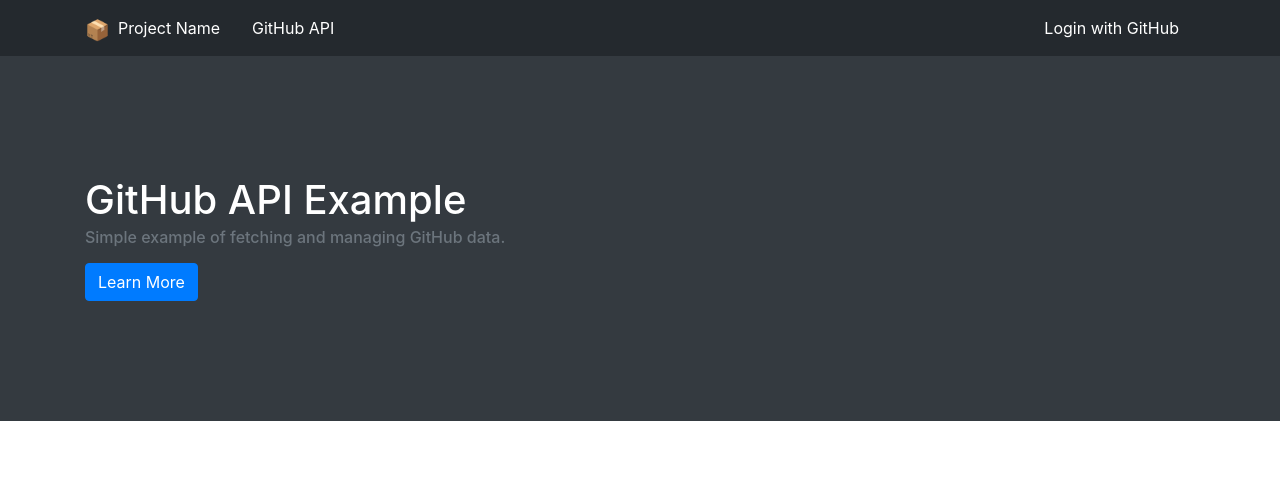
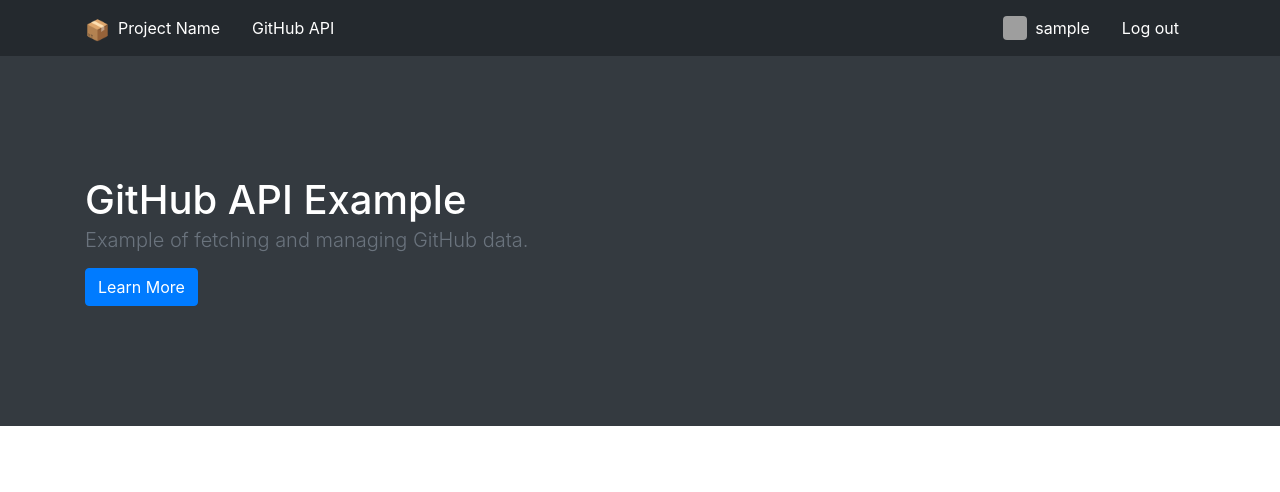
Before and after one commit to MLH/mlh-hackathon-flask-starter, a Flask app: template app/templates/github/guide.html in a window 1280 px wide. Shown: the top 492 px of the page. Run offline with Flask 2, Linux system fonts and the light colour scheme; the template is opened without the code that fills it, so the values that code supplies are empty; the visitor is signed in with stand-in values (Sample User, id 1); data comes from the database, SQL or seed files in the repository; some libraries are stand-ins or nearby versions; grey boxes are pictures that could not be loaded.

Commit message:
Update github guide page

```diff
--- a/app/app.py
+++ b/app/app.py
@@ -2,7 +2,7 @@ import os
 
 from flask import Flask, render_template
 from . import settings, views, models
-from extensions import db, markdown
+from .extensions import db, markdown
 
 project_dir = os.path.dirname(os.path.abspath(__file__))
 
--- a/app/templates/500.html
+++ b/app/templates/500.html
@@ -2,8 +2,8 @@
 
 {% block content %}
   <div class='container py-5 my-5 text-muted text-center'>
-    <h1 class='h5'>This isn't the page you are looking for.</h1>
-    <p>We couldn't find this page. Please check your URL or go back home.<p>
+    <h1 class='h5'>Oops, Something went wrong.</h1>
+    <p>The server encountered an internal error or misconfiguration and was unable to complete your request.</p>
     <a href='/' class='btn btn-primary'>Go back home</a>
   </div>
 {% endblock %}
--- a/app/templates/github/guide.html
+++ b/app/templates/github/guide.html
@@ -1,13 +1,13 @@
 {% extends 'layout.html' %}
 
 {% block header %}
-<div class='bg-dark text-light py-5'>
-  <div class='container py-5 my-4'>
-    <h1 class='h1 text-white mb-1'>GitHub API Example</h1>
-    <h2 class='h6 text-secondary'>Simple example of fetching and managing GitHub data.</h2>
-    <a href="{{ url_for('public.user_guide', _anchor='github-oauth') }}" class='btn btn-primary mt-2'>Learn More</a>
+  <div class='bg-dark text-light py-5'>
+    <div class='container py-5 my-4'>
+      <h1 class='display-5 mb-1 text-white mb-1'>GitHub API Example</h1>
+      <h2 class='lead text-gray-light'>Example of fetching and managing GitHub data.</h2>
+      <a href="{{ url_for('public.user_guide', _anchor='github-oauth') }}" class='btn btn-primary mt-2'>Learn More</a>
+    </div>
   </div>
-</div>
 {% endblock %}
 
 {% block content %}
--- a/app/templates/github/index.html
+++ b/app/templates/github/index.html
@@ -34,7 +34,7 @@
       <div class="d-flex justify-content-between">
         <div class="d-flex flex-column">
           {% if item['owner'] %}
-            <a href="{{ item['html_url'] }}">
+            <a class='text-blue' href="{{ item['html_url'] }}">
               {{ item['owner']['login'] }} / <b>{{ item['name'] }}</b>
             </a>
             <small class="text-muted">
--- a/app/views/github.py
+++ b/app/views/github.py
@@ -13,7 +13,7 @@ def index():
     if not 'access_token' in session:
         flash('This page needs an authenticated user. Please sign in with your GitHub account.', 'warning')
         with open('docs/USER_GUIDE.md', 'r') as input_file:
-            text = input_file.read().decode('utf-8')
+            text = input_file.read().encode().decode('utf-8')
             content = markdown.render(text)
             return render_template('github/guide.html', body=content)
 
--- a/app/views/public.py
+++ b/app/views/public.py
@@ -15,7 +15,7 @@ def index():
 @blueprint.route('/user-guide')
 def user_guide():
     with open('docs/USER_GUIDE.md', 'r') as input_file:
-        text = input_file.read().decode('utf-8')
+        text = input_file.read().encode().decode('utf-8')
         content = markdown.render(text)
         return render_template('home/index.html', body=content)
 
```
